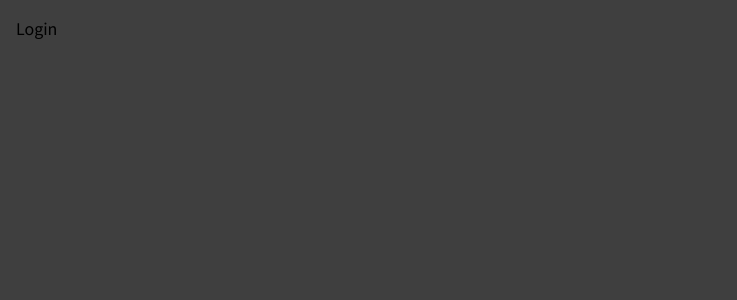
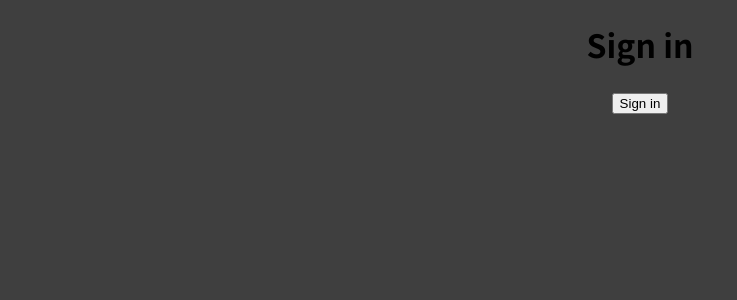
Before and after one commit to AthulPM97/Login-page-capacitor, a React (Create React App) app: page / in a window 1280 px wide. Shown: the top 300 px of the page, without its empty margins (0-737 px from the left). Built offline with nearby package versions, Linux system fonts and the light colour scheme.

Commit message:
viewport fix added

```diff
--- a/package.json
+++ b/package.json
@@ -3,6 +3,9 @@
   "version": "0.1.0",
   "private": true,
   "dependencies": {
+    "@capacitor/android": "^4.6.3",
+    "@capacitor/cli": "^4.7.0",
+    "@capacitor/core": "^4.6.3",
     "@testing-library/jest-dom": "^5.11.6",
     "@testing-library/react": "^11.2.2",
     "@testing-library/user-event": "^12.5.0",
--- a/public/index.html
+++ b/public/index.html
@@ -3,7 +3,7 @@
   <head>
     <meta charset="utf-8" />
     <link rel="icon" href="%PUBLIC_URL%/favicon.ico" />
-    <meta name="viewport" content="width=device-width, initial-scale=1" />
+    <meta name="viewport" content="width=device-width, initial-scale=1, viewport-fit=cover" />
     <meta name="theme-color" content="#000000" />
     <meta
       name="description"
@@ -25,6 +25,8 @@
       Learn how to configure a non-root public URL by running `npm run build`.
     -->
     <title>React App</title>
+    <!-- <script src="cordova.js"></script> -->
+
   </head>
   <body>
     <noscript>You need to enable JavaScript to run this app.</noscript>
--- a/src/App.js
+++ b/src/App.js
@@ -4,7 +4,7 @@ import Login from "./routes/Login";
 
 function App() {
   return (
-    <div style={{margin:'1rem'}}>
+    <div style={{margin:'1rem',paddingTop: 'env(safe-area-inset-top)'}}>
     <Switch>
       <Route path="/" exact>
         <Login/>
--- a/src/routes/Login.jsx
+++ b/src/routes/Login.jsx
@@ -1,8 +1,28 @@
+import { useState } from "react";
+import { useHistory } from "react-router-dom";
+
 const Login = () => {
+    const [loading, setLoading] = useState(false);
+
+    const history = useHistory();
+
+    const submitHandler = (event) => {
+        event.preventDefault();
+        setLoading(true);
+        console.log("Submit");
+        setTimeout(() => {
+            setLoading(false);
+            history.push('/app/dashboard');
+        }, 1500);
+    }
     return(
-        <>
-        Login
-        </>
+        <main style={{textAlign:'center'}}>
+        <h1>Sign in</h1>
+        <form onSubmit={submitHandler}>
+            {!loading && <button type="submit">Sign in</button>}
+            {loading && <p>Loading...</p>}
+        </form>
+        </main>
     )
 }
 
```
Also changed, not shown: capacitor.config.ts (added, +10 -0 lines), 2 other files (tests, documents, lock files or other folders).
